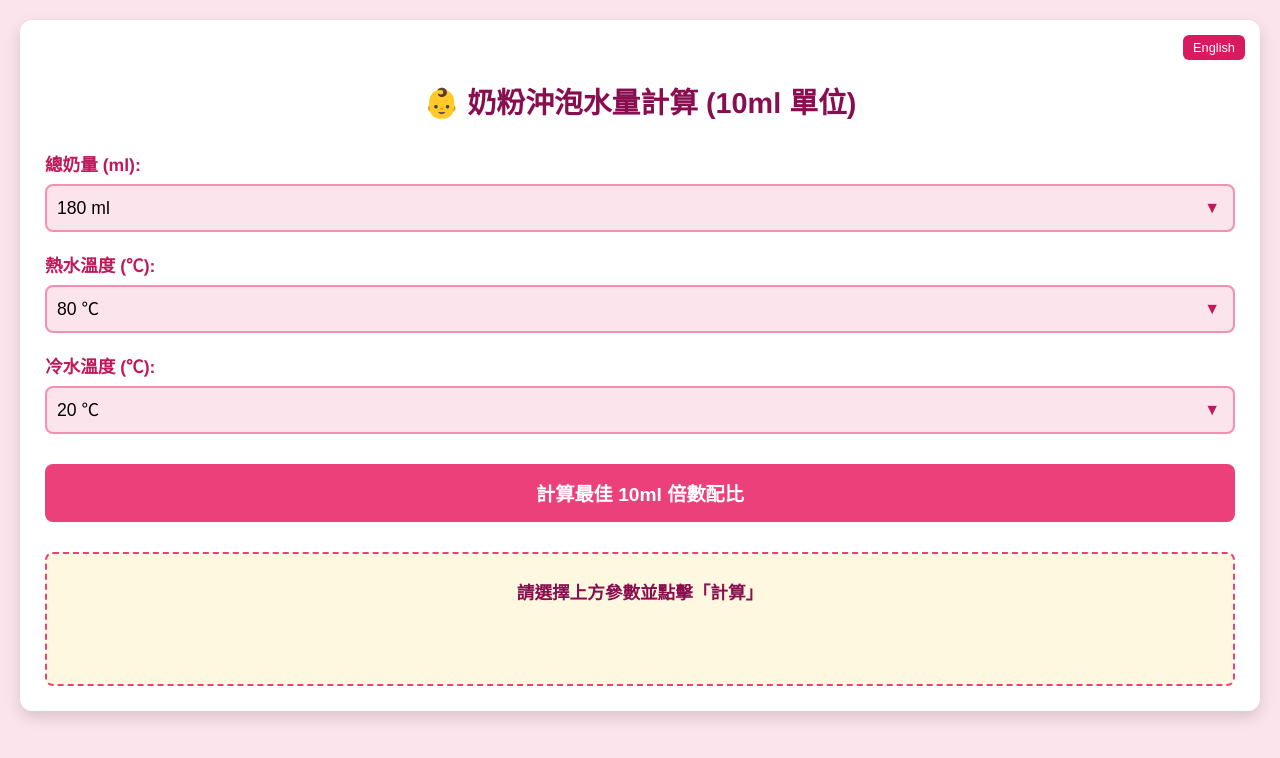
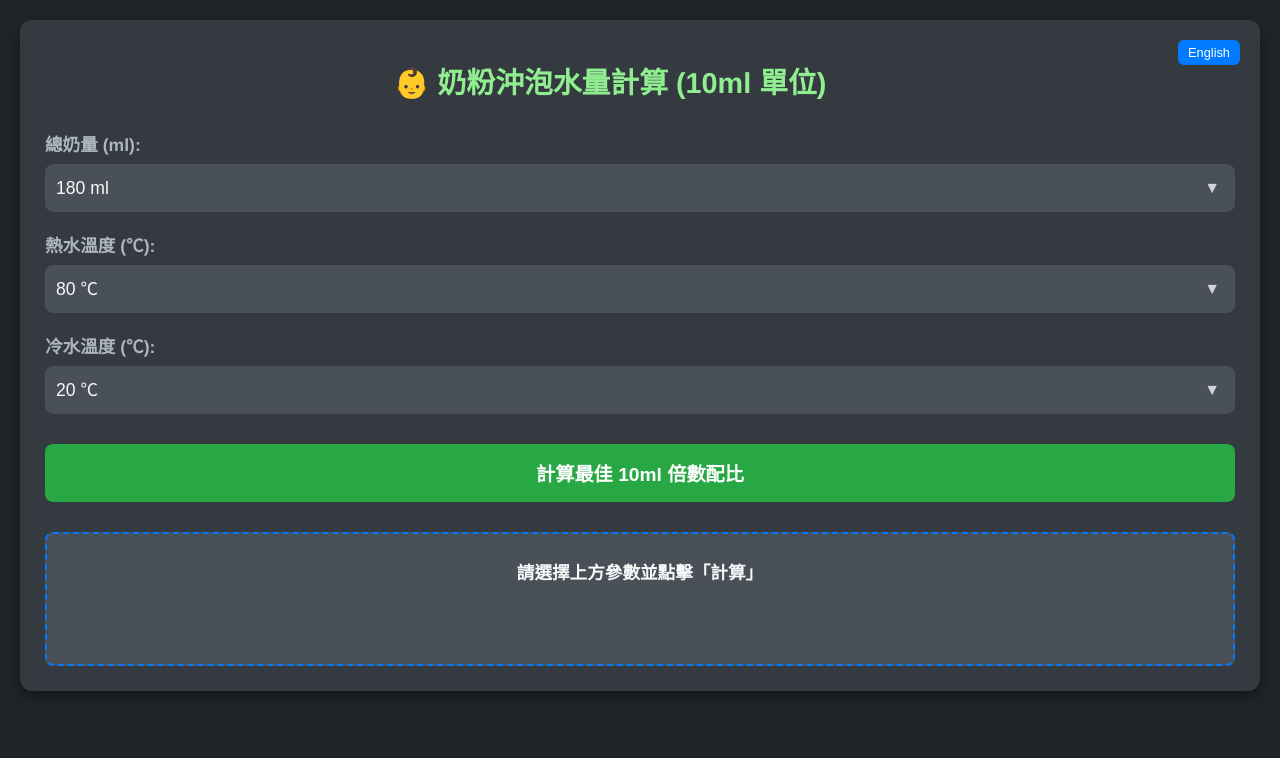
Before and after one commit to chkao19301/baby-milk-calculator, a plain HTML site: page index.html in a window 1280 px wide. Drawn offline with Linux system fonts and the light colour scheme.

Commit message:
Enhance dark mode styles in index.html
Updated styles for dark mode, including background and text colors. Adjusted button colors and hover effects for better visibility.

```diff
--- a/index.html
+++ b/index.html
@@ -5,36 +5,35 @@
     <meta name="viewport" content="width=device-width, initial-scale=1.0">
     <title id="appTitle">🍼 奶粉沖泡計算機 (10倍數)</title>
     <style>
-        /* 基礎樣式與手機優化 */
+        /* 基礎樣式與手機優化 - 暗色系調整 */
         body {
             font-family: 'Helvetica Neue', Arial, sans-serif;
             margin: 0;
             padding: 20px;
-            background-color: #fce4ec;
-            color: #ad1457;
+            background-color: #212529; /* 深灰色背景 */
+            color: #f8f9fa; /* 淺白色文字 */
         }
 
         .calculator-container {
-            background-color: #ffffff;
+            background-color: #343a40; /* 較淺的深灰色容器 */
             padding: 25px;
-            padding-top: 60px; /* **新增：為右上角的按鈕預留空間** */
+            padding-top: 20px;
             border-radius: 12px;
-            box-shadow: 0 6px 15px rgba(0, 0, 0, 0.15);
+            box-shadow: 0 6px 15px rgba(0, 0, 0, 0.4); /* 更明顯的陰影 */
             position: relative;
         }
 
-        /* **** 語言切換按鈕樣式修正 **** */
+        /* 語言切換按鈕樣式 */
         #language-toggle {
             position: absolute;
-            top: 15px; /* 距離頂部 15px */
-            right: 15px; /* 距離右邊 15px */
-            z-index: 10; /* 確保它在最上層 */
+            top: 20px;
+            right: 20px;
+            z-index: 10;
 
-            /* 尺寸優化 */
             padding: 5px 10px;
-            font-size: 0.8em; /* 字體縮小 */
+            font-size: 0.8em;
 
-            background-color: #d81b60;
+            background-color: #007bff; /* 沉穩藍色 */
             color: white;
             border: none;
             border-radius: 6px;
@@ -42,40 +41,44 @@
             transition: background-color 0.3s;
         }
         #language-toggle:hover {
-            background-color: #880e4f;
+            background-color: #0056b3;
         }
 
         /* 標題樣式 */
         h1 {
-            color: #880e4f;
+            color: #90ee90; /* 柔和的淺綠色標題 */
             text-align: center;
-            /* 由於上方已經用 padding-top 騰出空間，這裡的 margin 可以減少 */
-            margin-top: 0;
+            margin-top: 20px;
             margin-bottom: 30px;
             font-size: 1.8em;
+            padding-right: 70px;
+            padding-left: 10px;
         }
 
-        /* 其他表單元素的樣式... */
+        /* 欄位群組 */
         .form-group {
             margin-bottom: 20px;
         }
 
+        /* 標籤樣式 */
         label {
             display: block;
             margin-bottom: 8px;
             font-weight: bold;
             font-size: 1.1em;
-            color: #c2185b;
+            color: #adb5bd; /* 柔和的灰色標籤 */
         }
 
+        /* 下拉式選單樣式 */
         select {
             width: 100%;
             padding: 12px 10px;
-            border: 2px solid #f48fb1;
+            border: 1px solid #495057; /* 深色邊框 */
             border-radius: 8px;
             box-sizing: border-box;
             font-size: 1.1em;
-            background-color: #fce4ec;
+            background-color: #495057; /* 比容器稍深的背景 */
+            color: #f8f9fa; /* 淺色文字 */
             min-height: 48px;
             -webkit-appearance: none;
             -moz-appearance: none;
@@ -93,14 +96,14 @@
             top: 50%;
             transform: translateY(-50%);
             pointer-events: none;
-            color: #c2185b;
+            color: #ced4da; /* 淺色箭頭 */
         }
 
-        /* 按鈕樣式 */
-        button:not(#language-toggle) { /* 排除語言切換按鈕 */
+        /* 計算按鈕樣式 */
+        button:not(#language-toggle) {
             width: 100%;
             padding: 15px;
-            background-color: #ec407a;
+            background-color: #28a745; /* 沉穩的綠色按鈕 */
             color: white;
             border: none;
             border-radius: 8px;
@@ -111,17 +114,17 @@
             margin-top: 10px;
         }
         button:not(#language-toggle):hover {
-            background-color: #d81b60;
+            background-color: #1e7e34;
         }
 
         /* 結果顯示區 */
         #result_area {
             margin-top: 30px;
             padding: 15px;
-            border: 2px dashed #ec407a;
+            border: 2px dashed #007bff; /* 藍色虛線強調 */
             border-radius: 8px;
             text-align: center;
-            background-color: #fff8e1;
+            background-color: #495057; /* 與選單背景色一致 */
             min-height: 100px;
         }
 
@@ -129,11 +132,11 @@
             font-size: 1.1em;
             font-weight: bold;
             margin: 10px 0;
-            color: #880e4f;
+            color: #f8f9fa;
         }
         #result_area strong {
             font-size: 1.4em;
-            color: #d32f2f;
+            color: #ffc107; /* 黃色強調結果數值 */
         }
     </style>
 </head>
@@ -306,19 +309,19 @@
 
                 resultArea.innerHTML = `
                     <p>${lang.resultBest}</p>
-                    <hr style="border-color: #ec407a;">
+                    <hr style="border-color: #007bff;">
                     <p>${hotLabel}<strong>${bestVh} ml</strong></p>
                     <p>${coldLabel}<strong>${bestVc} ml</strong></p>
-                    <p style="font-size:1em; color:#d32f2f;">
+                    <p style="font-size:1em; color:#ffc107;">
                         ${lang.resultActualTemp}<strong>${closestTemp.toFixed(1)} ℃</strong>
                     </p>
-                    <p style="font-size:0.9em; color:#757575;">${note}</p>
+                    <p style="font-size:0.9em; color:#adb5bd;">${note}</p>
                 `;
             } else {
                  let errorMsg = lang.errorNo10xMsg.replace('{min}', T_min).replace('{max}', T_max);
                 resultArea.innerHTML = `<p style="color:#d32f2f;">${lang.errorNo10xTitle}</p>
                                         <p>${errorMsg}</p>
-                                        <p style="font-size:0.9em;">${lang.errorNo10xHint}</p>`;
+                                        <p style="font-size:0.9em; color:#adb5bd;">${lang.errorNo10xHint}</p>`;
             }
         }
 
```
